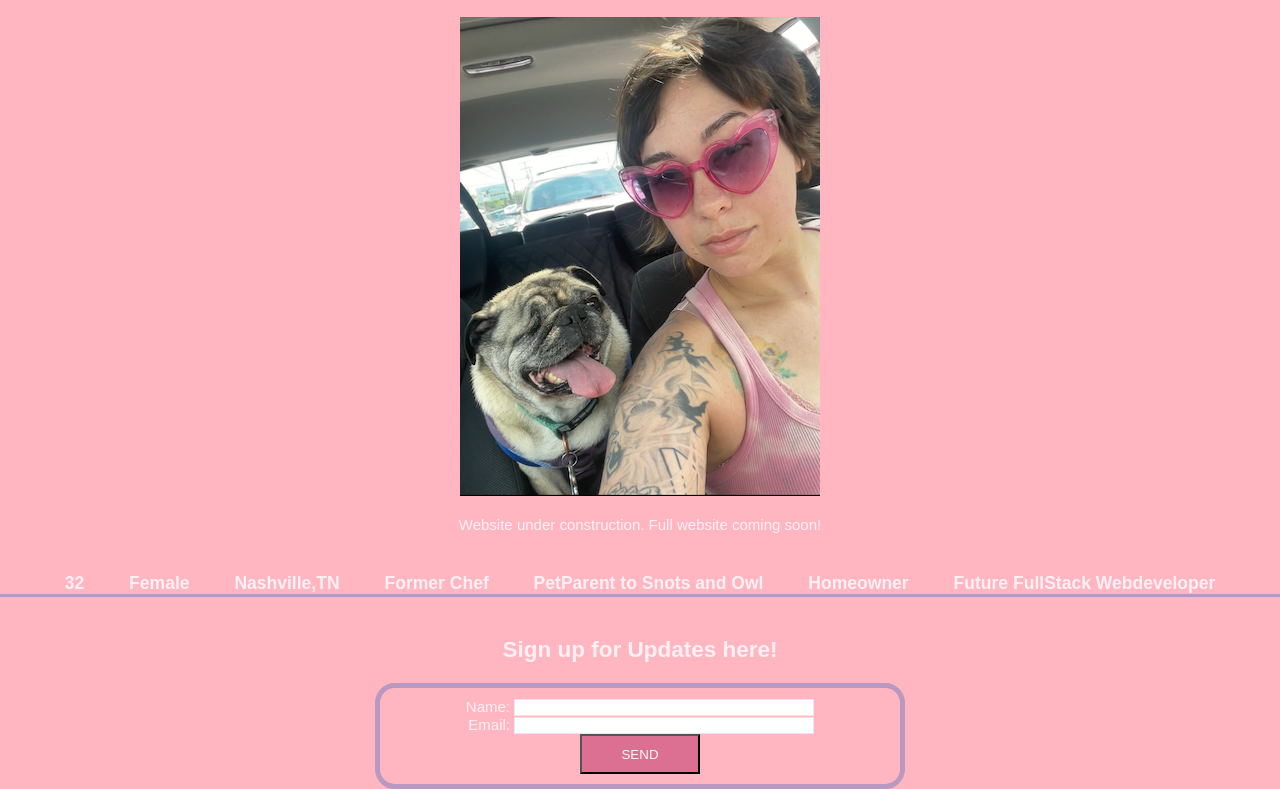
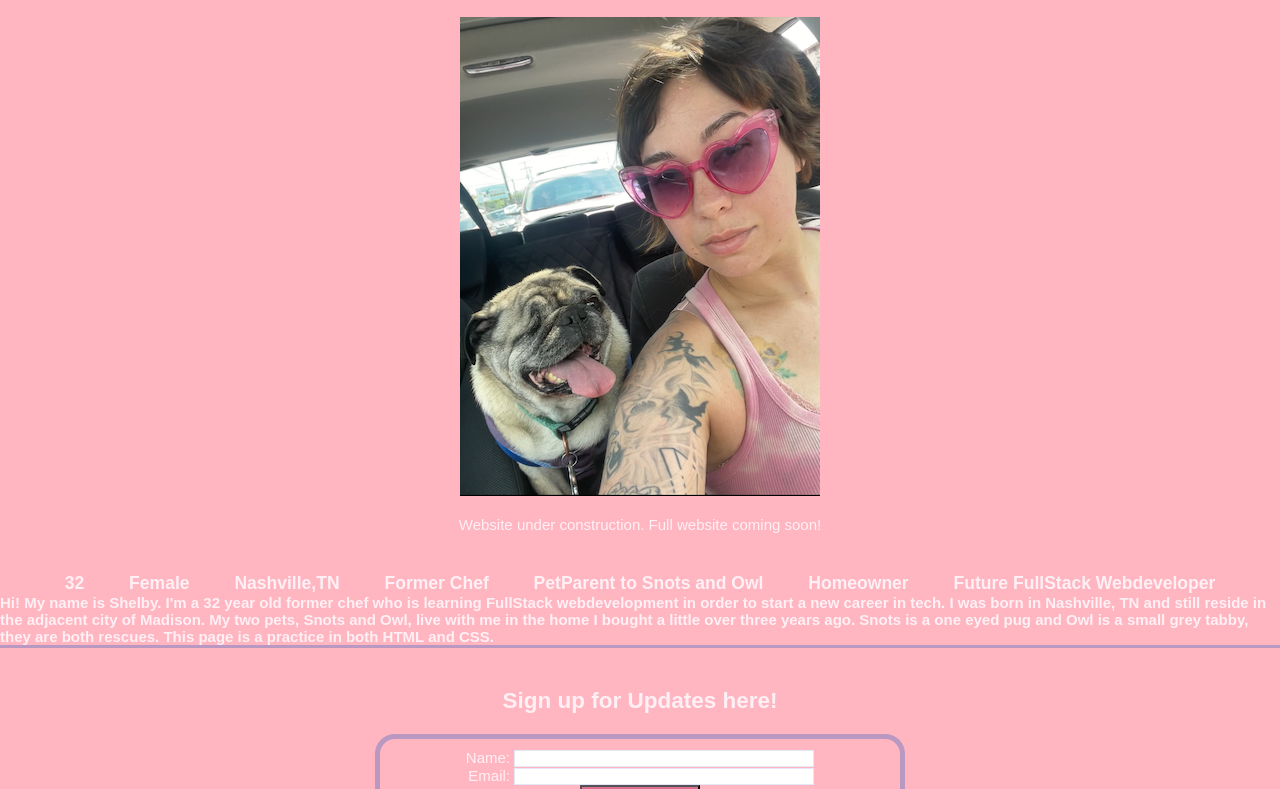
Before and after one commit to shelbybridwell/mywebpage, a plain HTML site: page index.html in a window 1280 px wide. Shown: the part 163-952 px from the top of the page. Drawn offline with Linux system fonts and the light colour scheme.

Commit message:
added more text/bio

```diff
--- a/index.html
+++ b/index.html
@@ -34,6 +34,7 @@
         <li>Homeowner</li>
         <li>Future FullStack Webdeveloper</li>
     </ul></h3>
+    <h4> Hi! My name is Shelby. I'm a 32 year old former chef who is learning FullStack webdevelopment in order to start a new career in tech. I was born in Nashville, TN and still reside in the adjacent city of Madison. My two pets, Snots and Owl, live with me in the home I bought a little over three years ago. Snots is a one eyed pug and Owl is a small grey tabby, they are both rescues. This page is a practice in both HTML and CSS. </h4>
     <section id="contact">
         <h2 class="text-center">Sign up for Updates here!</h2>
         <form>
```
